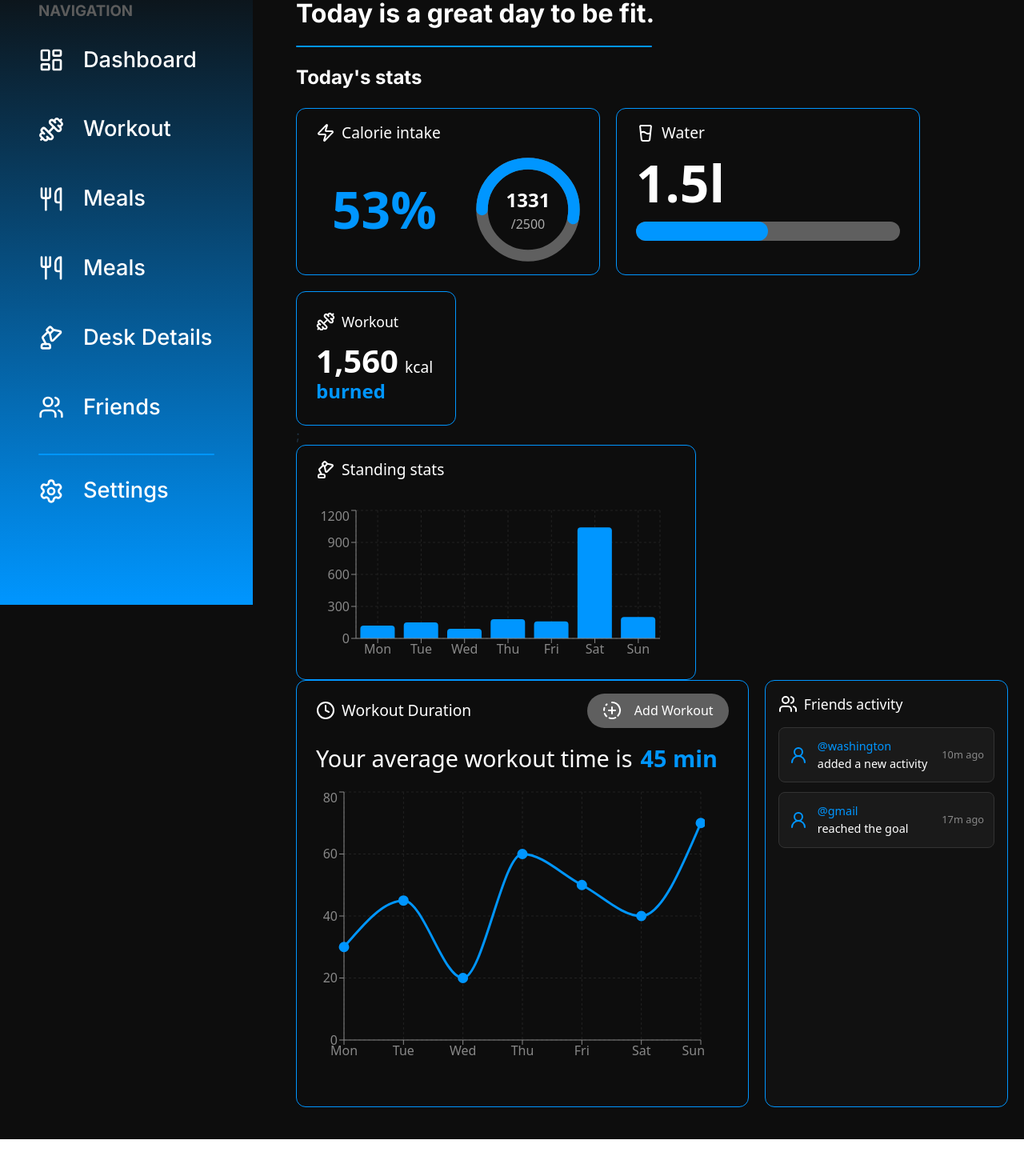
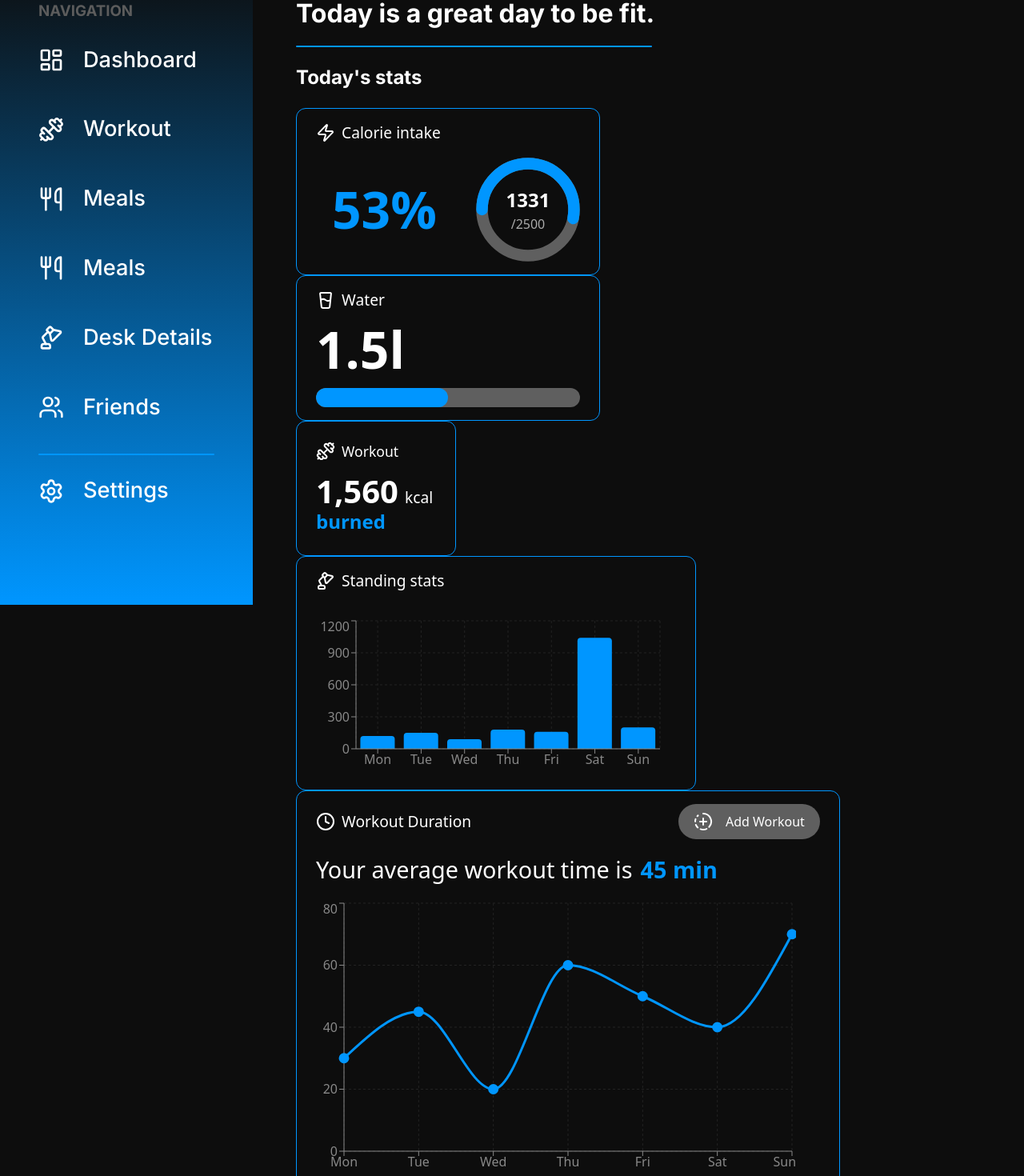
Before and after one commit to vladi245/WebFrontend-group8, a React (Vite) app: page /dashboard in a window 1280 px wide. Shown: the part 140-1610 px from the top of the page at 80% size. Before the commit the page ends 1564 px from the top, so only its background shows below. Built offline with nearby package versions, Linux system fonts and the light colour scheme.

Commit message:
(SG-35)feat: remove the character

```diff
--- a/src/pages/Dashboard/index.tsx
+++ b/src/pages/Dashboard/index.tsx
@@ -21,12 +21,10 @@ export default function Home() {
                 </div>
                 <h2 style={{ color: 'white', marginTop: '20px' }}>Today's stats</h2>
 
-                <div style={{ display: 'flex', gap: '20px', marginBottom: '20px' }}>
                     <CalorieIntake current={1331} goal={2500} />
                     <WaterCard current={1.5} goal={3} />
 
-                </div>
-                <WorkoutStatsCard calories={1560} />;
+                <WorkoutStatsCard calories={1560} />
                 <StandingStats data={[
                     { day: 'Mon', minutes: 120 },
                     { day: 'Tue', minutes: 150 },
@@ -36,7 +34,6 @@ export default function Home() {
                     { day: 'Sat', minutes: 1040 },
                     { day: 'Sun', minutes: 200 },
                 ]} />
-                <div style={{ display: 'flex', gap: '20px', marginBottom: '20px' }}>
 
                     <WorkoutCard data={[
                         { day: 'Mon', minutes: 30 },
@@ -63,9 +60,6 @@ export default function Home() {
 
                     ]}/>
 
-                </div>
-
-
 
             </div>
         </>
```
